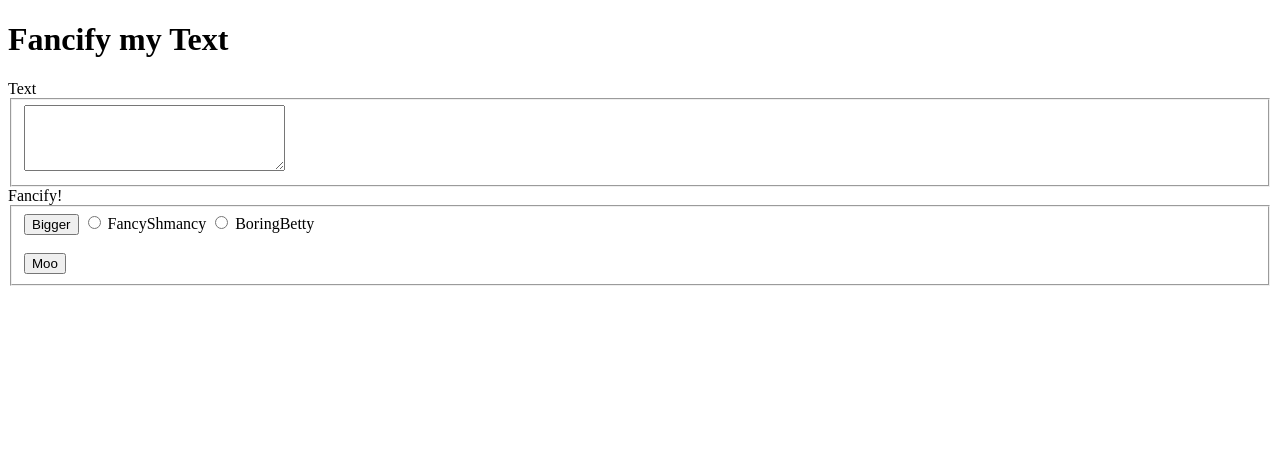
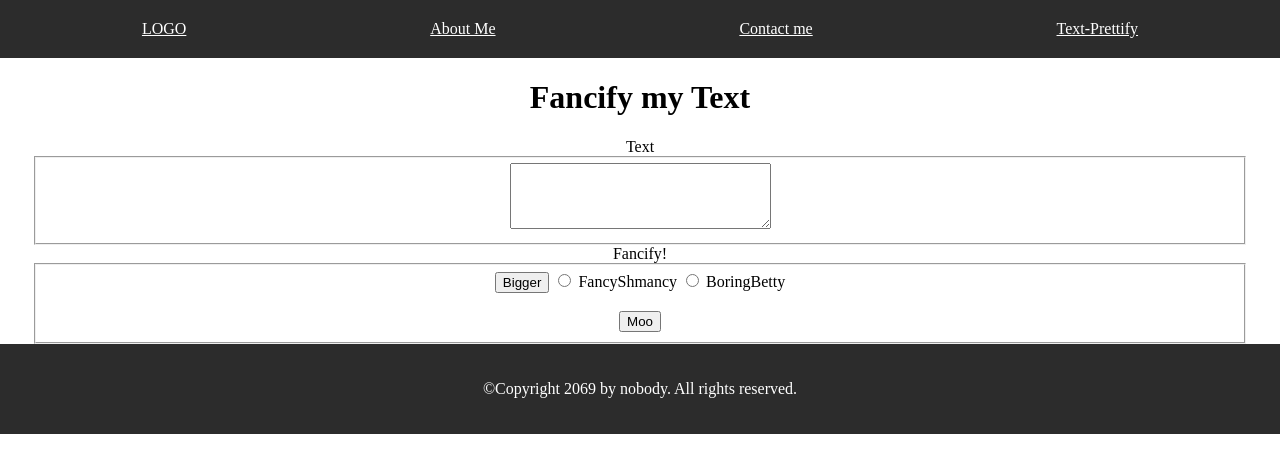
Before and after one commit to eguzmanh/csc196w, a plain HTML site: page text-fancy/index.html in a window 1280 px wide. Drawn offline with Linux system fonts and the light colour scheme.

```diff
--- a/text-fancy/index.html
+++ b/text-fancy/index.html
@@ -1,14 +1,19 @@
 <!DOCTYPE html>
-<html>
-	<head>
-		<title>Fancify Shamcify</title>
-
-		<!-- link to your script file here -->
-		<script src="fancifymytext.js"></script>
-
-	</head>
-
-	<body>
+<html lang="en-US">
+  <head>
+    <meta charset="utf-8" />
+    <meta name="viewport" content="width=device-width" />
+    <title>Contact Me</title>
+    <link rel="stylesheet" href="../style.css" />
+  </head>
+  <body>
+    <nav class="navbar">
+      <a href="/">LOGO</a>
+      <a href="about/">About Me</a>
+      <a href="contact/">Contact me</a>
+      <a href="text-fancy/">Text-Prettify</a>
+  </nav>
+    <main>
 		<h1>Fancify my Text</h1>
 
 
@@ -32,5 +37,10 @@
 			<button name="btn2" onclick=mooActions()>Moo</button>
 
 		</fieldset>
-	</body>
+    </main>
+
+    <footer class="footer">
+      <p>©Copyright 2069 by nobody. All rights reserved.</p>
+    </footer>
+  </body>
 </html>
```
Also changed, not shown: about/index.html (renamed from about.html, +6 -5 lines), contact/index.html (renamed from contact.html, +6 -5 lines), index.html (+4 -3 lines).
